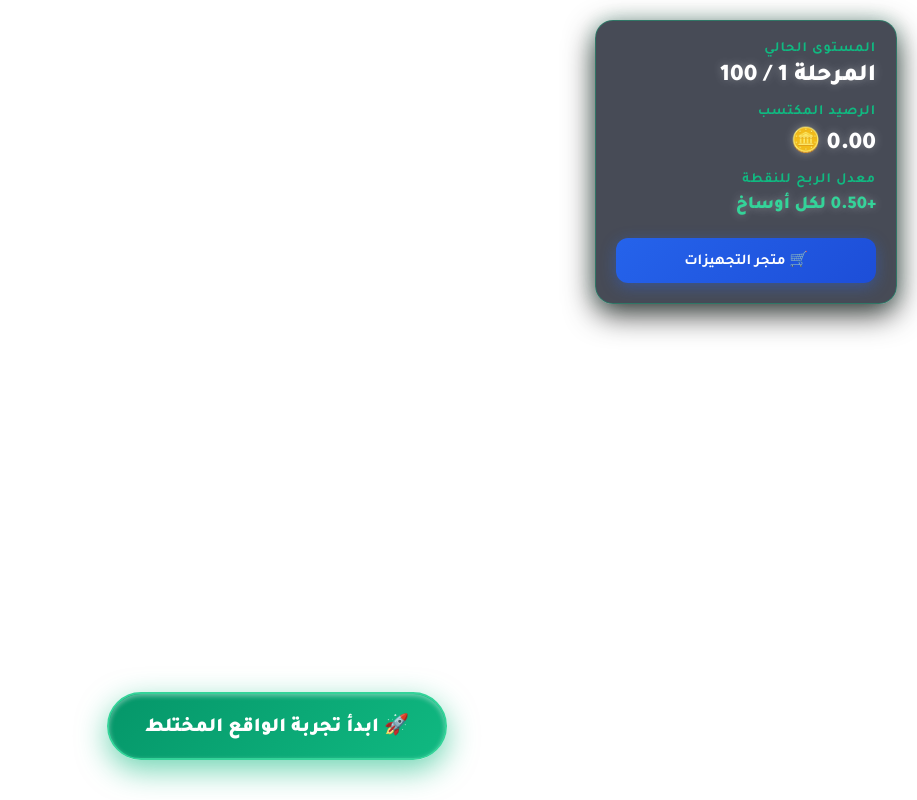
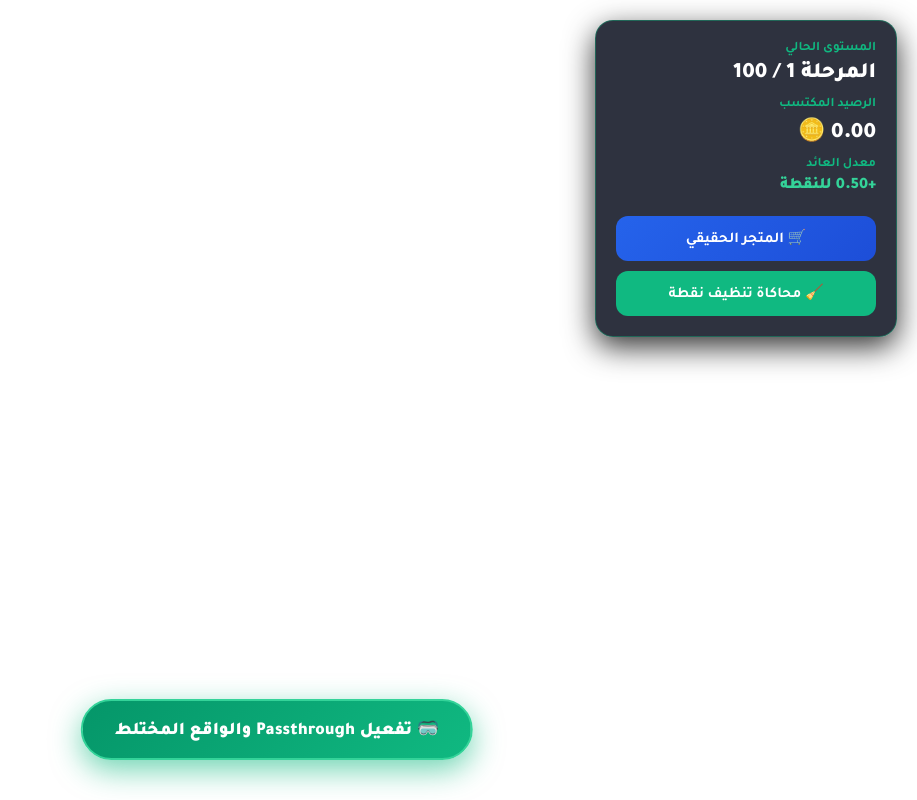
Before and after one commit to trk511435-png/Game, a website: page game.html in a window 1280 px wide. Shown: the whole page, without its empty margins (363-1280 px from the left). Drawn offline with nearby package versions, Linux system fonts and the light colour scheme.

Commit message:
Update game.html

```diff
--- a/game.html
+++ b/game.html
@@ -3,124 +3,44 @@
 <head>
     <meta charset="UTF-8">
     <meta name="viewport" content="width=device-width, initial-scale=1.0">
-    <title>منظف الواقع المختلط - لعبة حقيقية</title>
+    <title>بيئة اللعب الفعليه - AR Passthrough</title>
     <style>
         @import url('https://fonts.googleapis.com/css2?family=Tajawal:wght@400;700;900&display=swap');
+        body { margin: 0; background: transparent; color: #fff; font-family: 'Tajawal', sans-serif; overflow: hidden; user-select: none; }
 
-        body {
-            margin: 0;
-            background: transparent;
-            color: #fff;
-            font-family: 'Tajawal', sans-serif;
-            overflow: hidden;
-            user-select: none;
+        #gameHud {
+            position: absolute; top: 20px; right: 20px;
+            background: rgba(10, 15, 30, 0.85); backdrop-filter: blur(12px);
+            border: 1px solid rgba(16, 185, 129, 0.4); padding: 20px; border-radius: 18px;
+            box-shadow: 0 10px 30px rgba(0, 0, 0, 0.8); z-index: 10; width: 260px;
+        }
+        .hud-header { font-size: 13px; color: #10b981; font-weight: 700; margin-bottom: 4px; text-transform: uppercase; }
+        .hud-value { font-size: 22px; font-weight: 900; color: #fff; margin-bottom: 10px; }
+
+        #arButton {
+            position: absolute; bottom: 40px; left: 50%; transform: translateX(-50%);
+            background: linear-gradient(135deg, #059669, #10b981); color: white; border: 2px solid #34d399;
+            padding: 16px 32px; font-size: 18px; font-weight: 900; border-radius: 50px; cursor: pointer;
+            z-index: 10; box-shadow: 0 10px 30px rgba(16, 185, 129, 0.6); font-family: 'Tajawal', sans-serif;
         }
 
-        /* لوحة التحكم السينمائية (HUD) */
-        #gameHud {
-            position: absolute;
-            top: 20px;
-            right: 20px;
-            background: rgba(10, 15, 30, 0.75);
-            backdrop-filter: blur(12px);
-            border: 1px solid rgba(16, 185, 129, 0.4);
-            padding: 20px;
-            border-radius: 18px;
-            box-shadow: 0 10px 30px rgba(0, 0, 0, 0.8), 0 0 20px rgba(16, 185, 129, 0.2);
-            z-index: 10;
-            width: 260px;
+        #shopModal {
+            display: none; position: fixed; top: 50%; left: 50%; transform: translate(-50%, -50%);
+            background: rgba(11, 19, 38, 0.98); backdrop-filter: blur(20px); border: 2px solid #10b981;
+            padding: 25px; border-radius: 24px; z-index: 100; width: 380px; text-align: center;
+            box-shadow: 0 25px 60px rgba(0,0,0,0.9);
         }
-
-        .hud-header {
-            font-size: 14px;
-            color: #10b981;
-            font-weight: 700;
-            margin-bottom: 5px;
-            text-transform: uppercase;
-            letter-spacing: 1px;
+        .game-btn {
+            background: linear-gradient(135deg, #2563eb, #1d4ed8); color: white; border: none;
+            padding: 12px; border-radius: 12px; cursor: pointer; font-weight: 700; font-size: 15px;
+            margin-top: 10px; width: 100%; transition: 0.2s; font-family: 'Tajawal', sans-serif;
         }
-
-        .hud-value {
-            font-size: 24px;
-            font-weight: 900;
-            color: #fff;
-            margin-bottom: 12px;
-            text-shadow: 0 0 10px rgba(255,255,255,0.3);
-        }
-
-        /* زر التشغيل الضخم للواقع المختلط */
-        #arButton {
-            position: absolute;
-            bottom: 40px;
-            left: 50%;
-            transform: translateX(-50%);
-            background: linear-gradient(135deg, #059669, #10b981);
-            color: white;
-            border: 2px solid #34d399;
-            padding: 18px 36px;
-            font-size: 20px;
-            font-weight: 900;
-            border-radius: 50px;
-            cursor: pointer;
-            z-index: 10;
-            box-shadow: 0 10px 30px rgba(16, 185, 129, 0.6), inset 0 2px 5px rgba(255,255,255,0.4);
-            transition: all 0.3s ease;
-            font-family: 'Tajawal', sans-serif;
-        }
-
-        #arButton:hover {
-            transform: translateX(-50%) scale(1.05);
-            box-shadow: 0 15px 40px rgba(16, 185, 129, 0.8);
-        }
-
-        /* نافذة المتجر السينمائية */
-        #shopModal {
-            display: none;
-            position: fixed;
-            top: 50%; left: 50%;
-            transform: translate(-50%, -50%);
-            background: rgba(11, 19, 38, 0.95);
-            backdrop-filter: blur(20px);
-            border: 2px solid #10b981;
-            padding: 30px;
-            border-radius: 24px;
-            z-index: 100;
-            width: 400px;
-            text-align: center;
-            box-shadow: 0 25px 60px rgba(0,0,0,0.9), 0 0 30px rgba(16, 185, 129, 0.4);
-        }
-
-        #shopModal h2 {
-            color: #34d399;
-            margin-top: 0;
-            font-weight: 900;
-        }
-
-        .game-btn {
-            background: linear-gradient(135deg, #2563eb, #1d4ed8);
-            color: white;
-            border: none;
-            padding: 12px 24px;
-            border-radius: 12px;
-            cursor: pointer;
-            font-weight: 700;
-            font-size: 15px;
-            margin-top: 10px;
-            width: 100%;
-            transition: 0.2s;
-            box-shadow: 0 4px 15px rgba(37, 99, 235, 0.4);
-            font-family: 'Tajawal', sans-serif;
-        }
-
-        .game-btn:hover { opacity: 0.9; transform: translateY(-2px); }
-        .close-btn { background: linear-gradient(135deg, #dc2626, #b91c1c); box-shadow: 0 4px 15px rgba(220, 38, 38, 0.4); }
+        .close-btn { background: linear-gradient(135deg, #dc2626, #b91c1c); }
     </style>
-    <!-- Three.js للرسومات -->
     <script src="https://cdnjs.cloudflare.com/ajax/libs/three.js/r128/three.min.js"></script>
 </head>
 <body>
 
-    <!-- واجهة اللعبة السينمائية -->
     <div id="gameHud">
         <div class="hud-header">المستوى الحالي</div>
         <div class="hud-value" id="currentStage">المرحلة 1 / 100</div>
@@ -128,59 +48,51 @@
         <div class="hud-header">الرصيد المكتسب</div>
         <div class="hud-value" id="playerCoins">0.00 🪙</div>
 
-        <div class="hud-header">معدل الربح للنقطة</div>
-        <div class="hud-value" id="coinRate" style="font-size: 18px; color: #34d399;">+0.50 لكل أوساخ</div>
+        <div class="hud-header">معدل العائد</div>
+        <div class="hud-value" id="coinRate" style="font-size: 16px; color: #34d399;">+0.50 لكل نقطة</div>
 
-        <button class="game-btn" onclick="toggleShop()">🛒 متجر التجهيزات</button>
+        <button class="game-btn" onclick="toggleShop()">🛒 المتجر الحقيقي</button>
+        <button class="game-btn" style="background:#10b981;" onclick="simulateCleaning()">🧹 محاكاة تنظيف نقطة</button>
     </div>
 
-    <button id="arButton" onclick="startARSession()">🚀 ابدأ تجربة الواقع المختلط</button>
+    <button id="arButton" onclick="startARSession()">🥽 تفعيل Passthrough والواقع المختلط</button>
 
-    <!-- متجر الألعاب -->
     <div id="shopModal">
-        <h2>متجر تطوير أدوات التنظيف</h2>
-        <p style="color: #94a3b8; font-size: 14px;">الأدوات التي تشتريها تنتقل معك وترافقك أوتوماتيكياً في كل المراحل القادمة!</p>
-        <button class="game-btn" onclick="buyTool('ممسحة الليزر السريعة', 10)">شراء ممسحة ليزر (10 🪙)</button>
-        <button class="game-btn" onclick="buyTool('بخاخ الأيونات العميق', 25)">شراء بخاخ أيونات (25 🪙)</button>
+        <h2>متجر الأدوات الحقيقي</h2>
+        <p style="color: #94a3b8; font-size: 13px;">الأدوات تُحفظ معك تلقائياً وتنتقل للمراحل القادمة!</p>
+        <button class="game-btn" onclick="buyTool('ممسحة الليزر', 10)">شراء ممسحة الليزر (10 🪙)</button>
+        <button class="game-btn" onclick="buyTool('بخاخ الأيونات', 25)">شراء بخاخ الأيونات (25 🪙)</button>
         <button class="game-btn close-btn" onclick="toggleShop()">إغلاق المتجر</button>
     </div>
 
     <script>
-        let stage = 1;
-        let coins = 0.0;
-        let currentCoinRate = 0.50;
+        let stage = parseInt(localStorage.getItem('game_stage') || 1);
+        let coins = parseFloat(localStorage.getItem('game_coins') || 0.0);
+        let currentCoinRate = stage * 0.50;
         let xrSession = null;
 
-        function updateStageSettings(newStage) {
-            stage = newStage;
-            currentCoinRate = stage * 0.50;
+        // تحديث الواجهة بالبيانات الحقيقية
+        function updateUI() {
             document.getElementById('currentStage').innerText = `المرحلة ${stage} / 100`;
-            document.getElementById('coinRate').innerText = `+${currentCoinRate.toFixed(2)} لكل أوساخ`;
+            document.getElementById('playerCoins').innerText = `${coins.toFixed(2)} 🪙`;
+            document.getElementById('coinRate').innerText = `+${currentCoinRate.toFixed(2)} للنقطة`;
+
+            localStorage.setItem('game_stage', stage);
+            localStorage.setItem('game_coins', coins);
         }
 
-        async function startARSession() {
-            if (navigator.xr) {
-                try {
-                    xrSession = await navigator.xr.requestSession('immersive-ar', {
-                        requiredFeatures: ['hit-test', 'local-floor', 'hand-tracking']
-                    });
+        // محاكاة تنظيف الأوساخ الحقيقية وكسب العملات حسب المعادلة (Stage * 0.50)
+        function simulateCleaning() {
+            coins += currentCoinRate;
+            updateUI();
 
-                    document.getElementById('arButton').style.display = 'none';
-
-                    // ربط سحب الخريطة الفعلية من السيرفر بمجرد الدخول للعبة
-                    fetchHouseMap();
-
-                    xrSession.addEventListener('end', () => {
-                        xrSession = null;
-                        document.getElementById('arButton').style.display = 'block';
-                    });
-
-                } catch (e) {
-                    alert("فشل تشغيل الواقع المختلط: " + e.message);
-                }
-            } else {
-                alert("يرجى فتح اللعبة من متصفح نظارة الكويست لتفعيل وضع الـ AR.");
+            // إذا جمعت كفاية، اصعد مرحلة جديدة تلقائياً كمثال للتصاعد
+            if (coins >= stage * 10) {
+                stage++;
+                currentCoinRate = stage * 0.50;
+                alert(`مبروك! صعدت إلى المرحلة ${stage}! زاد معدل الأرباح.`);
             }
+            syncWithServer();
         }
 
         function toggleShop() {
@@ -191,25 +103,64 @@
         function buyTool(toolName, cost) {
             if (coins >= cost) {
                 coins -= cost;
-                document.getElementById('playerCoins').innerText = `${coins.toFixed(2)} 🪙`;
-                alert(`تم الاستحواذ على [${toolName}] بنجاح! تم حفظها في حقيبتك للمراحل القادمة.`);
+                updateUI();
+                alert(`تم شراء [${toolName}] وحفظها بنجاح في حقيبتك الدائمة!`);
                 toggleShop();
+                syncWithServer();
             } else {
-                alert("الرصيد غير كافي! نظف المزيد من الغرفة لتجميع العملات.");
+                alert("الرصيد غير كافي! نظف المزيد لتجميع العملات.");
             }
         }
 
+        // تشغيل جلسة الـ AR الحقيقية (Passthrough + Hand Tracking) على نظارة الكويست
+        async function startARSession() {
+            if (navigator.xr) {
+                try {
+                    xrSession = await navigator.xr.requestSession('immersive-ar', {
+                        requiredFeatures: ['hit-test', 'local-floor', 'hand-tracking']
+                    });
+                    document.getElementById('arButton').style.display = 'none';
+                    alert("تم تشغيل وضع الـ Passthrough والواقع المختلط بنجاح!");
+
+                    // جلب بيانات البيت من السيرفر
+                    fetchHouseMap();
+
+                    xrSession.addEventListener('end', () => {
+                        xrSession = null;
+                        document.getElementById('arButton').style.display = 'block';
+                    });
+                } catch (e) {
+                    alert("فشل تشغيل AR: " + e.message);
+                }
+            } else {
+                alert("متصفحك لا يدعم WebXR. يرجى الفتح من متصفح نظارة الكويست.");
+            }
+        }
+
+        // مزامنة البيانات مع سيرفر Render الحقيقي
         async function fetchHouseMap() {
             try {
                 const response = await fetch('https://game-4jxf.onrender.com/api/get-house');
-                const houseData = await response.json();
-                console.log("تم مزامنة أثاث بيتك الحقيقي بنجاح وجاهز لعرض الأوساخ فوقه:", houseData);
+                const data = await response.json();
+                console.log("تم سحب خريطة البيت وإحداثيات الأثاث من السيرفر بنجاح:", data);
             } catch (e) {
-                console.log("في انتظار مسح الخريطة من تطبيق Scan.");
+                console.log("جارِ الاتصال بالسيرفر...");
             }
         }
 
-        updateStageSettings(1);
+        async function syncWithServer() {
+            try {
+                await fetch('https://game-4jxf.onrender.com/api/save-house', {
+                    method: 'POST',
+                    headers: { 'Content-Type': 'application/json' },
+                    body: JSON.stringify({ stage: stage, coins: coins, floor: localStorage.getItem('selected_floor') })
+                });
+            } catch (e) {
+                console.log("تم الحفظ محلياً بانتظار استجابة السيرفر.");
+            }
+        }
+
+        updateUI();
     </script>
 </body>
 </html>
```
